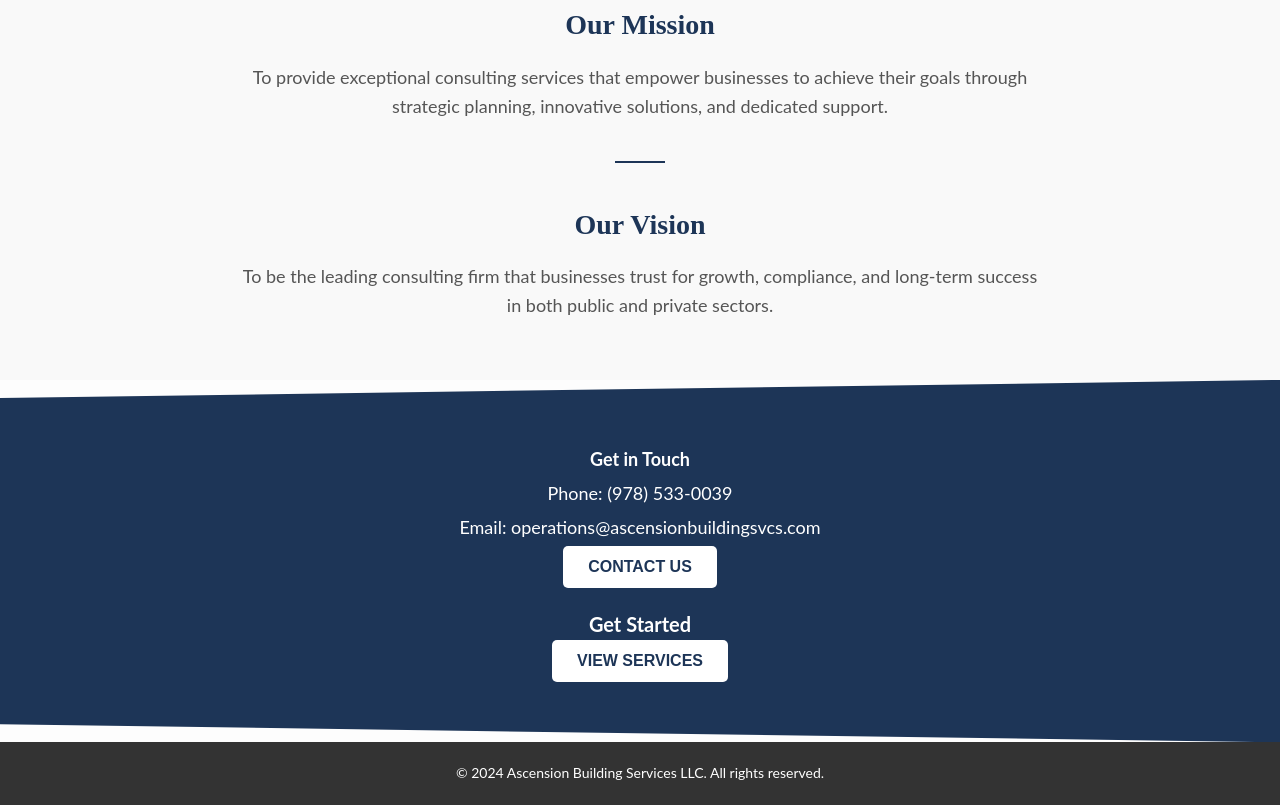
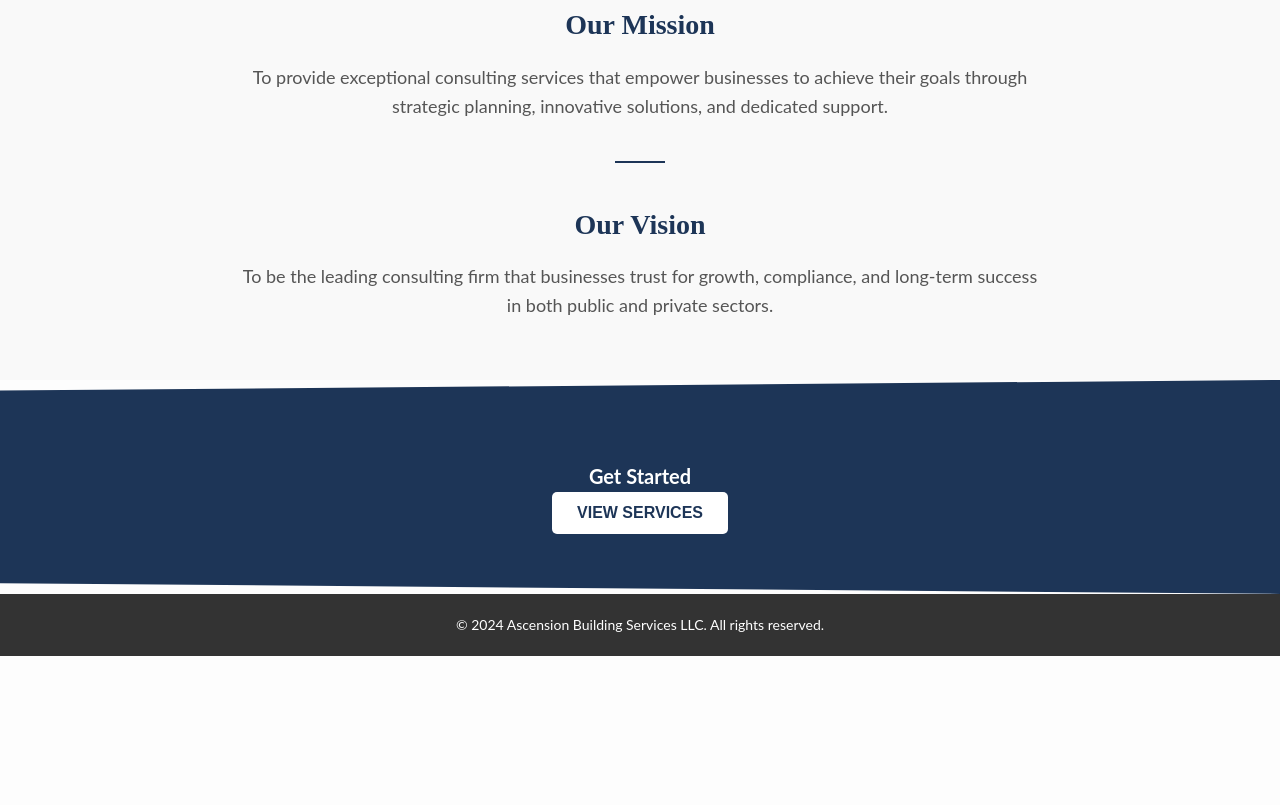
Before and after one commit to jamilah-alkhattabi/test, a plain HTML site: page about.html in a window 1280 px wide. Shown: the part 1277-2082 px from the top of the page. After the commit the page ends 1933 px from the top, so only its background shows below. Drawn offline with Linux system fonts and the light colour scheme.

Commit message:
Update about.html

```diff
--- a/about.html
+++ b/about.html
@@ -157,9 +157,10 @@
       clip-path: polygon(0 5%, 100% 0, 100% 100%, 0 95%);
     }
 
-    .contact-teaser h3, .contact-teaser p {
-      font-size: 18px;
-      margin: 5px 0;
+    .get-started {
+      font-size: 20px;
+      margin-top: 20px;
+      font-weight: bold;
     }
 
     .contact-teaser button {
@@ -178,12 +179,6 @@
     .contact-teaser button:hover {
       background-color: #f8faff;
       transform: translateY(-2px);
-    }
-
-    .get-started {
-      font-size: 20px;
-      margin-top: 20px;
-      font-weight: bold;
     }
 
     /* Footer */
@@ -265,10 +260,6 @@
 
   <!-- Contact Teaser Section with Get Started -->
   <section class="contact-teaser">
-    <h3>Get in Touch</h3>
-    <p>Phone: (978) 533-0039</p>
-    <p>Email: operations@ascensionbuildingsvcs.com</p>
-    <button onclick="window.location.href='contact.html';">Contact Us</button>
     <div class="get-started">Get Started</div>
     <button onclick="window.location.href='services.html';">View Services</button>
   </section>
```
